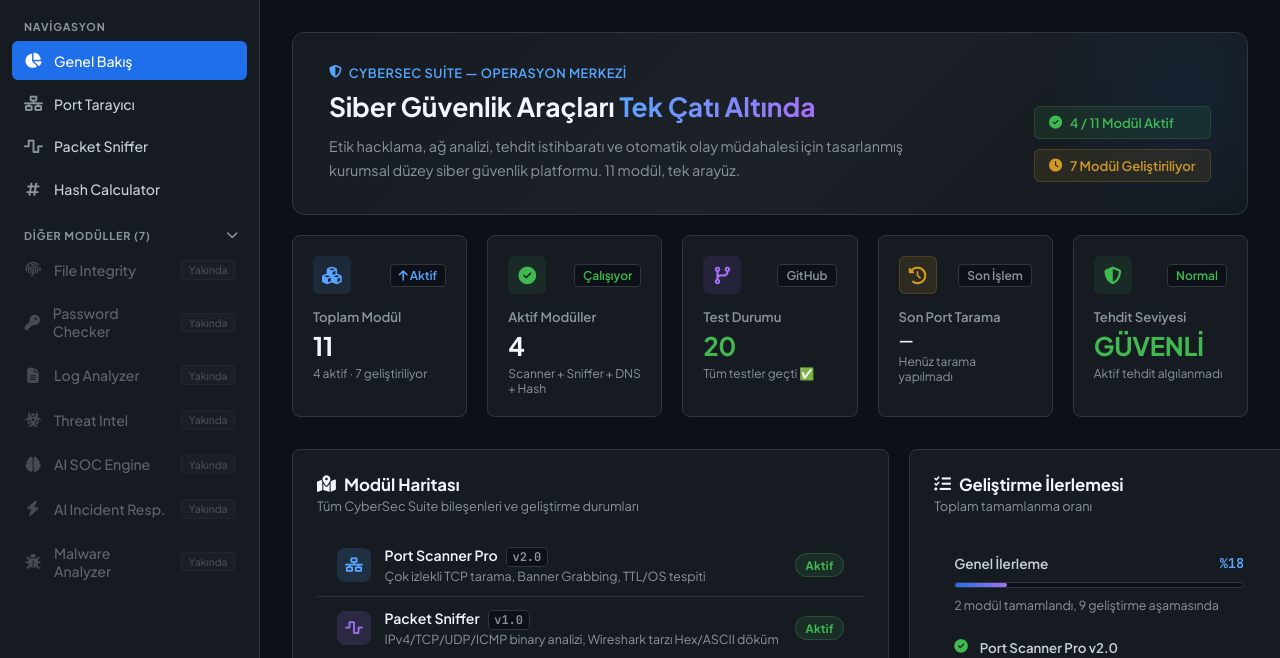
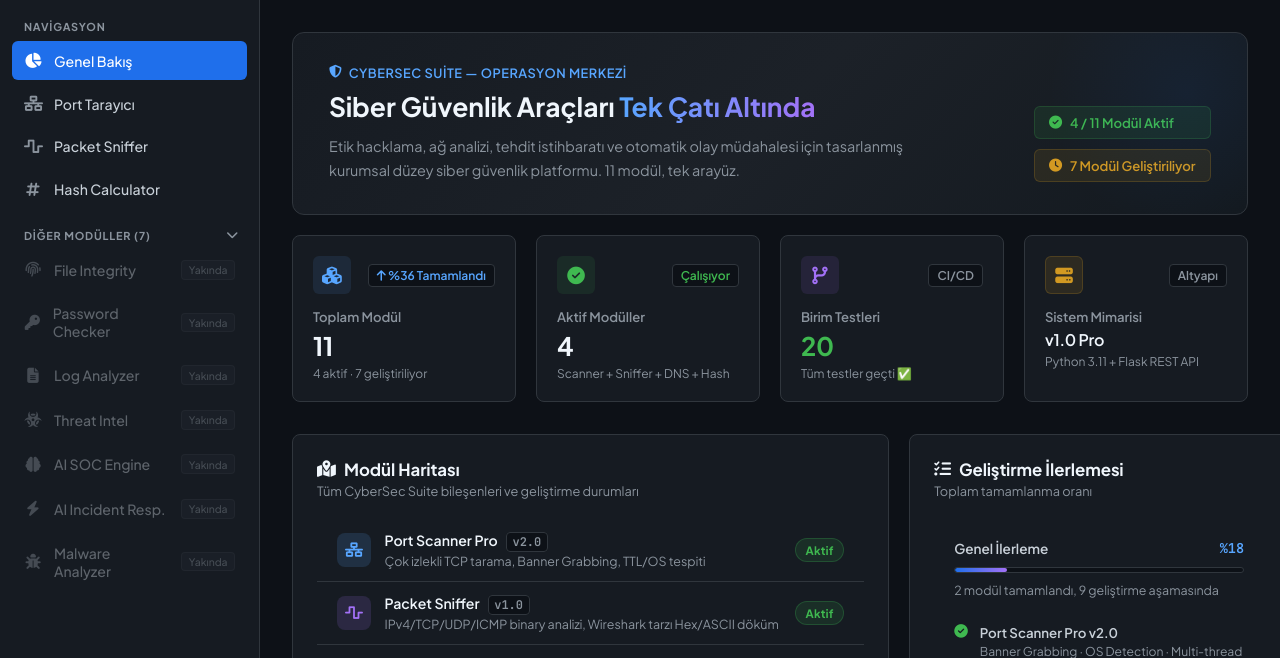
Before and after one commit to mehmeteminyilmaz/cybersec, a Flask app: page / in a window 1280 px wide. Shown: the part 85-743 px from the top of the page. Run offline with Flask 3, Linux system fonts and the light colour scheme.

Commit message:
refactor: redesign dashboard KPI grid into 4 balanced platform cards

```diff
--- a/cyber-panel/static/style.css
+++ b/cyber-panel/static/style.css
@@ -1022,7 +1022,11 @@ tbody tr:hover {
     border-color: rgba(210, 153, 34, 0.2);
 }
 
-/* 5-Column Stat Grid */
+/* 4 & 5 Column Stat Grid */
+.stats-grid-4 {
+    grid-template-columns: repeat(4, 1fr) !important;
+}
+
 .stats-grid-5 {
     grid-template-columns: repeat(5, 1fr) !important;
 }
--- a/cyber-panel/templates/index.html
+++ b/cyber-panel/templates/index.html
@@ -122,11 +122,11 @@
                 </div>
 
                 <!-- KPI STATS GRID -->
-                <div class="stats-grid stats-grid-5">
+                <div class="stats-grid stats-grid-4">
                     <div class="stat-card">
                         <div class="stat-top">
                             <div class="stat-icon icon-blue"><i class="fas fa-cubes"></i></div>
-                            <span class="stat-trend trend-up"><i class="fas fa-arrow-up"></i> Aktif</span>
+                            <span class="stat-trend trend-up"><i class="fas fa-arrow-up"></i> %36 Tamamlandı</span>
                         </div>
                         <div class="stat-body">
                             <h3>Toplam Modül</h3>
@@ -148,34 +148,23 @@
                     <div class="stat-card">
                         <div class="stat-top">
                             <div class="stat-icon icon-purple"><i class="fas fa-code-branch"></i></div>
-                            <span class="stat-trend">GitHub</span>
+                            <span class="stat-trend">CI/CD</span>
                         </div>
                         <div class="stat-body">
-                            <h3>Test Durumu</h3>
+                            <h3>Birim Testleri</h3>
                             <p class="stat-number text-emerald">20</p>
                             <p class="stat-desc">Tüm testler geçti ✅</p>
                         </div>
                     </div>
                     <div class="stat-card">
                         <div class="stat-top">
-                            <div class="stat-icon icon-orange"><i class="fas fa-history"></i></div>
-                            <span class="stat-trend">Son İşlem</span>
+                            <div class="stat-icon icon-orange"><i class="fas fa-server"></i></div>
+                            <span class="stat-trend">Altyapı</span>
                         </div>
                         <div class="stat-body">
-                            <h3>Son Port Tarama</h3>
-                            <p id="last-scan-time" class="stat-number stat-small">—</p>
-                            <p class="stat-desc">Henüz tarama yapılmadı</p>
-                        </div>
-                    </div>
-                    <div class="stat-card">
-                        <div class="stat-top">
-                            <div class="stat-icon icon-emerald"><i class="fas fa-shield-halved"></i></div>
-                            <span class="stat-trend trend-green">Normal</span>
-                        </div>
-                        <div class="stat-body">
-                            <h3>Tehdit Seviyesi</h3>
-                            <p class="stat-number text-emerald">GÜVENLİ</p>
-                            <p class="stat-desc">Aktif tehdit algılanmadı</p>
+                            <h3>Sistem Mimarisi</h3>
+                            <p class="stat-number stat-small">v1.0 Pro</p>
+                            <p class="stat-desc">Python 3.11 + Flask REST API</p>
                         </div>
                     </div>
                 </div>
```
